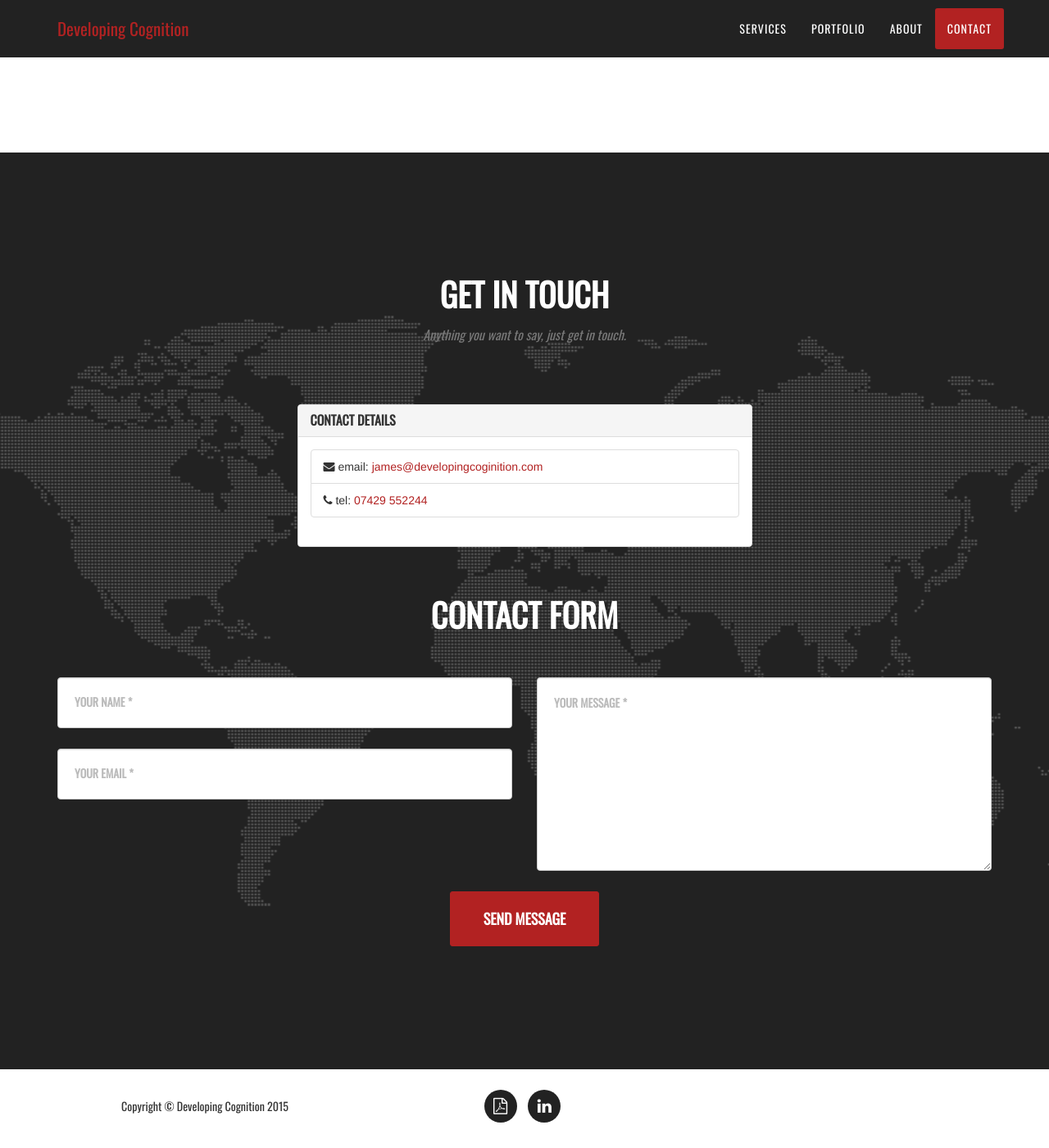
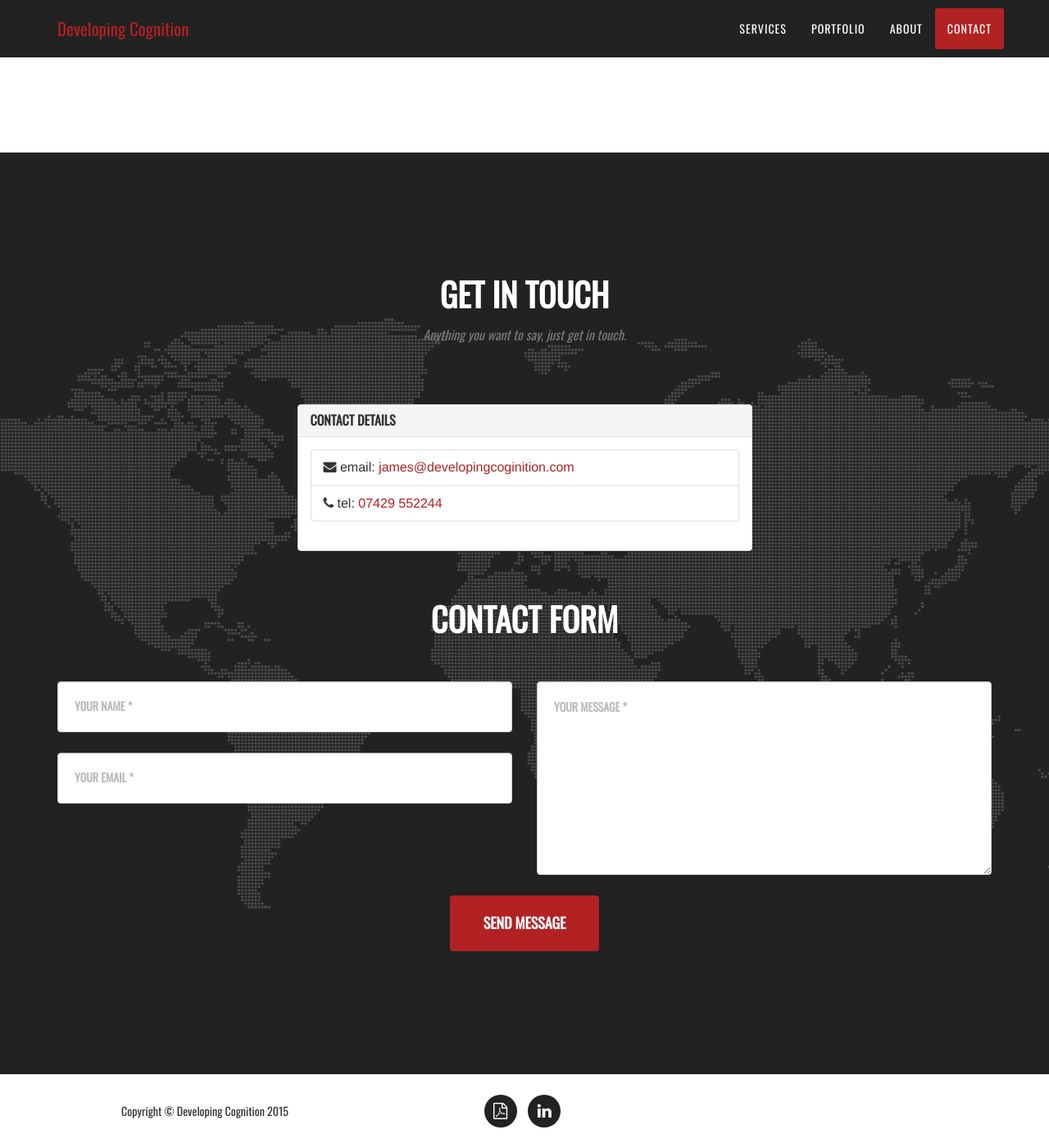
Before and after one commit to kerspoon/developingcognition.com, a Jekyll site: the page built from index.html, in a window 1280 px wide and 1400 px high, scrolled down 3284 px. Shown: the whole window at 82% size. Built offline with Jekyll 4.4.1, drawn with Linux system fonts in a browser that asks for light colours; nearby versions of some CDN libraries; some web fonts are replaced.

Commit message:
made contact details bigger

```diff
--- a/css/main.scss
+++ b/css/main.scss
@@ -15,4 +15,8 @@
   padding: 40px 0;
 }
 
+.contact-details {
+  font-size: 16px;
+}
+
 @import "base";
--- a/index.html
+++ b/index.html
@@ -175,7 +175,7 @@
 
         <div class="row">
             <div class="col-md-6 col-md-offset-3">
-                <div class="panel panel-default">
+                <div class="panel panel-default contact-details">
                   <div class="panel-heading">
                     <h3 class="panel-title">Contact Details</h3>
                   </div>
```
